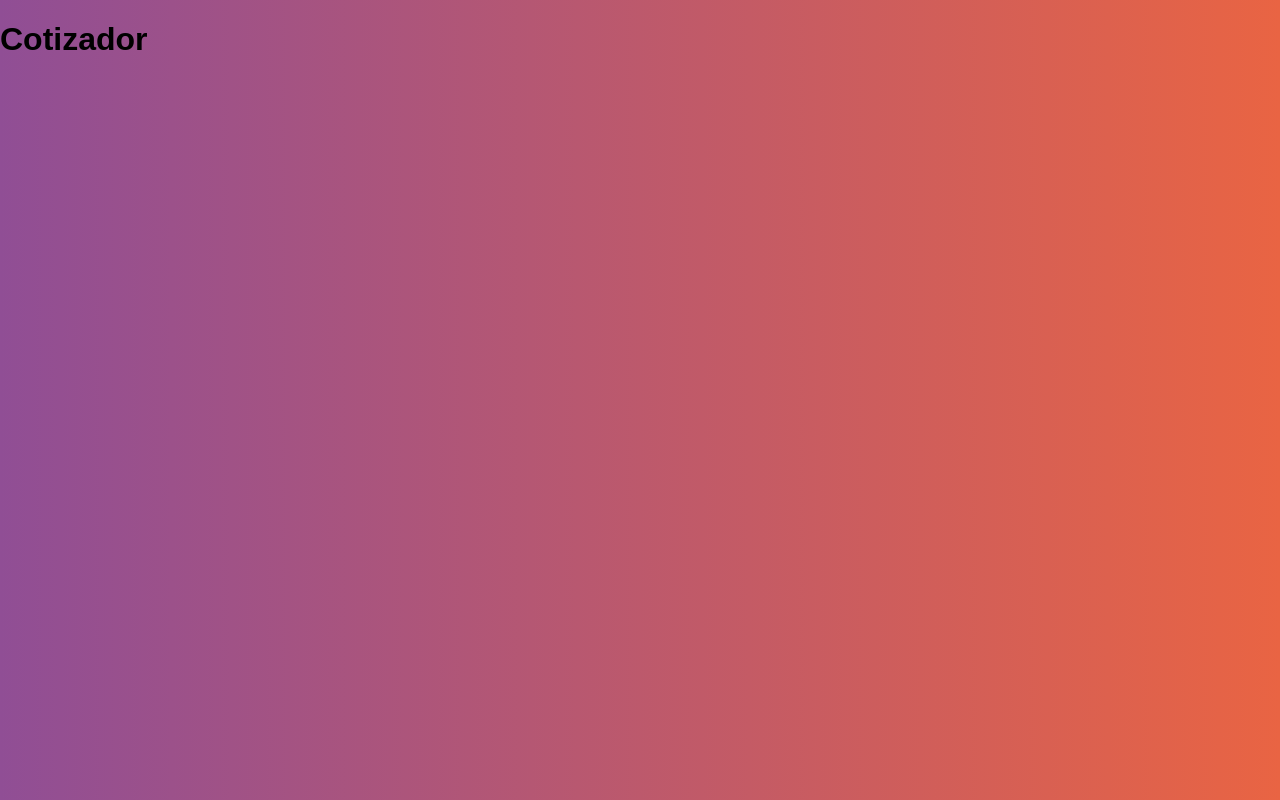
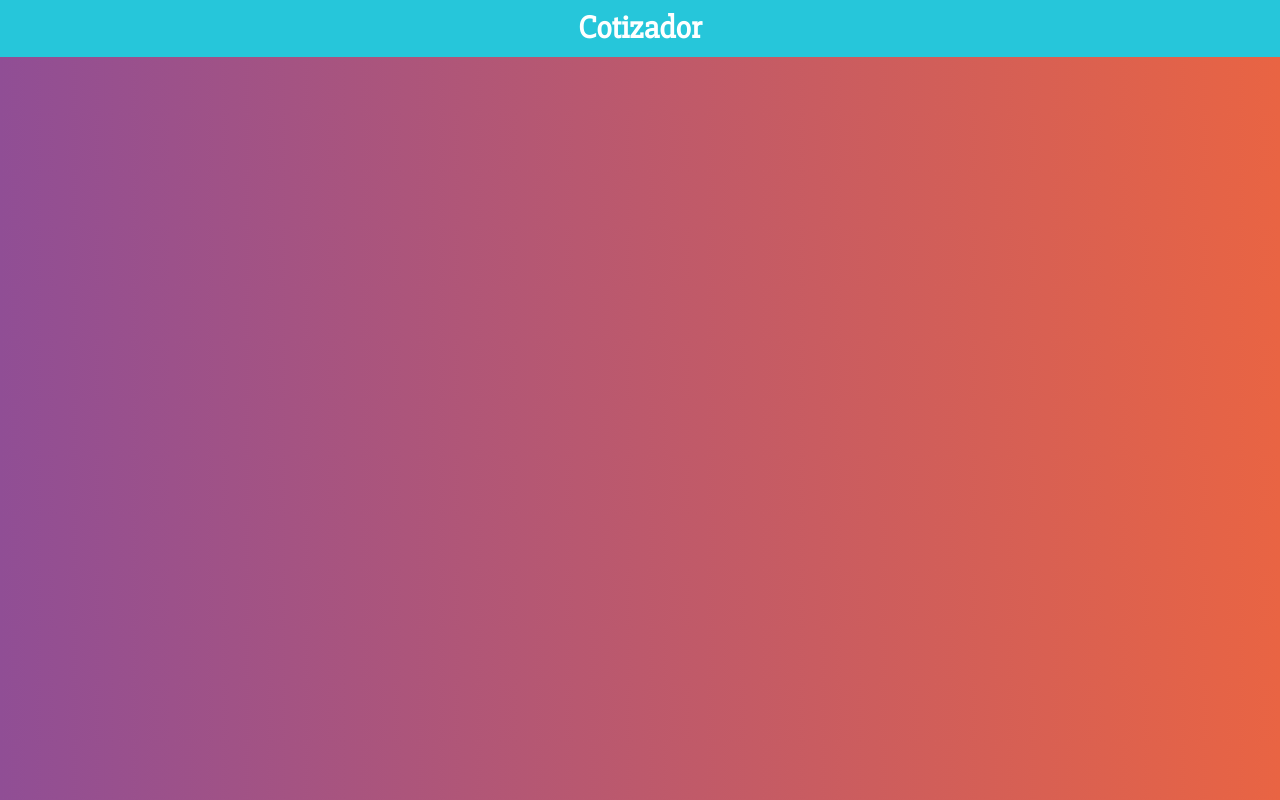
Before and after one commit to diegojuan2104/Cotizador_react_styled_components, a React (Create React App) app: page / in a window 1280 px wide. Built offline with nearby package versions, Linux system fonts and the light colour scheme.

Commit message:
styled components exploration

```diff
--- a/package.json
+++ b/package.json
@@ -3,6 +3,8 @@
   "version": "0.1.0",
   "private": true,
   "dependencies": {
+    "@emotion/core": "^10.0.35",
+    "@emotion/styled": "^10.0.27",
     "@testing-library/jest-dom": "^4.2.4",
     "@testing-library/react": "^9.3.2",
     "@testing-library/user-event": "^7.1.2",
--- a/src/components/Header.component.jsx
+++ b/src/components/Header.component.jsx
@@ -1,9 +1,25 @@
 import React from 'react'
+import styled from '@emotion/styled'
+
+const ContenedorHeader = styled.header`
+    background-color: #26C6DA;
+    padding: 10px;
+    font-weight: bold;
+    color: #FFF
+`;
+
+const TextoHeader = styled.h1`
+    font-size:2rem;
+    margin:0;
+    font-family: 'Slabo 27px', serif;
+    text-align: center;
+`;
+
 const Header = ({titulo}) => {
     return (
-        <header>
-            <h1>{titulo}</h1>
-        </header>
+        <ContenedorHeader>
+            <TextoHeader>{titulo}</TextoHeader>
+        </ContenedorHeader>
     );
 }
 
```
Also changed, not shown: 1 other file (tests, documents, lock files or other folders).
